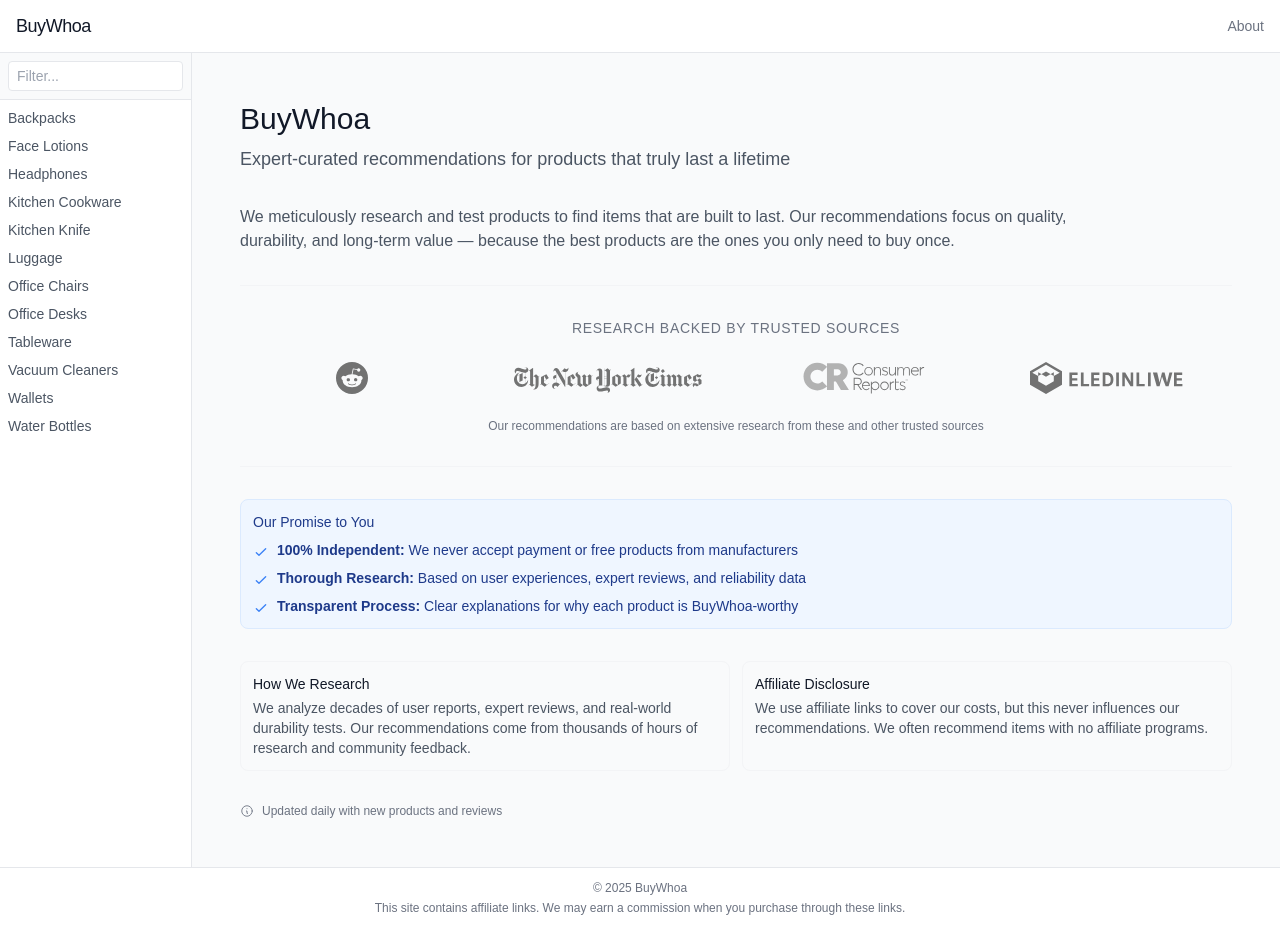
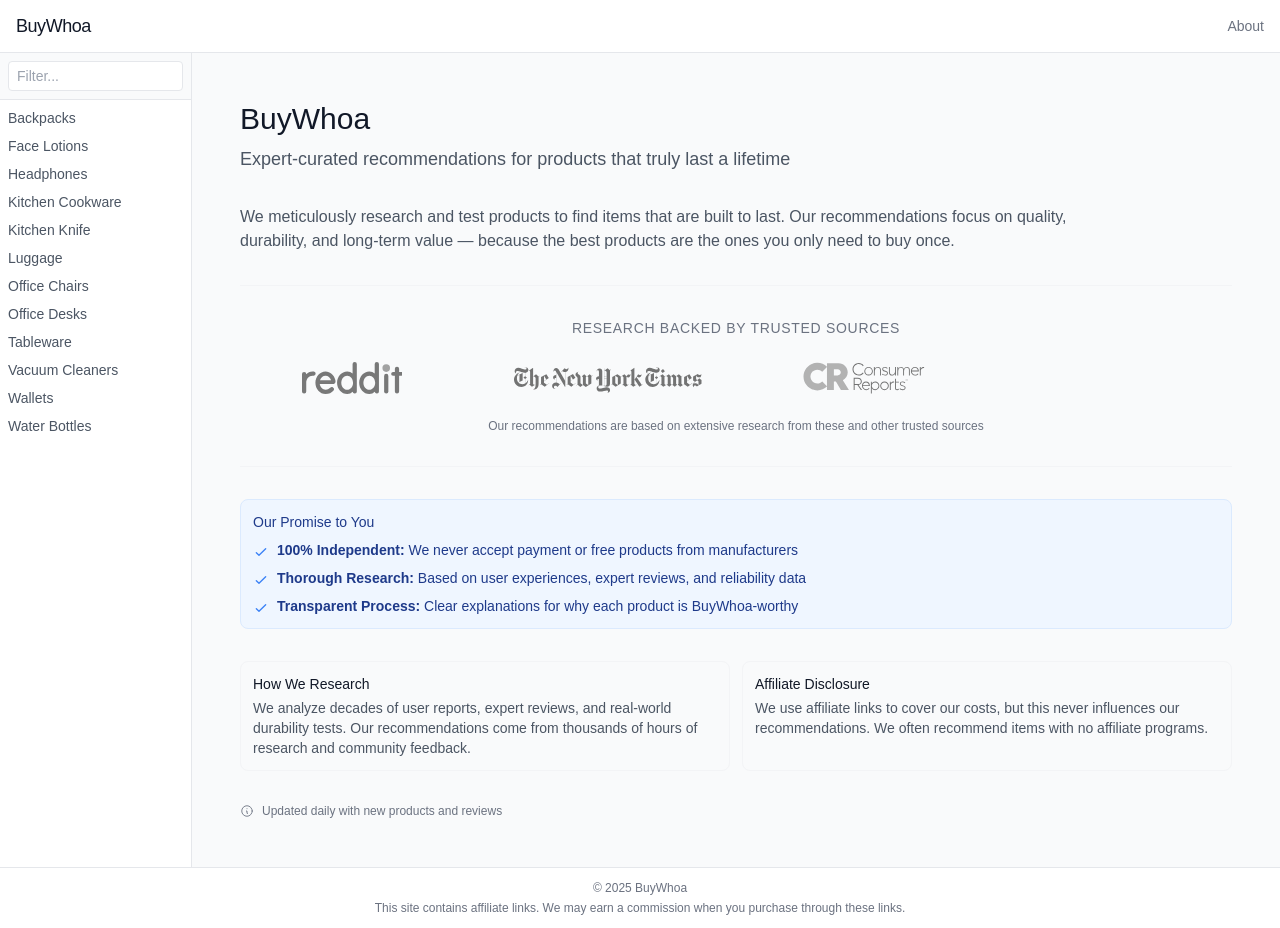
Before and after one commit to SparkyWoo/bifl, a Next.js app: page / in a window 1280 px wide. Built offline with nearby package versions, Linux system fonts and the light colour scheme.

Commit message:
fix logoso

```diff
--- a/app/page.tsx
+++ b/app/page.tsx
@@ -31,8 +31,18 @@
           <div className="grid grid-cols-2 md:grid-cols-4 gap-8 items-center justify-items-center">
             {/* Reddit */}
             <div className="grayscale opacity-60 hover:opacity-100 transition-opacity">
-              <svg className="h-8" viewBox="0 0 24 24" fill="currentColor">
-                <path d="M12 0A12 12 0 0 0 0 12a12 12 0 0 0 12 12 12 12 0 0 0 12-12A12 12 0 0 0 12 0zm5.01 4.744c.688 0 1.25.561 1.25 1.249a1.25 1.25 0 0 1-2.498.056l-2.597-.547-.8 3.747c1.824.07 3.48.632 4.674 1.488.308-.309.73-.491 1.207-.491.968 0 1.754.786 1.754 1.754 0 .716-.435 1.333-1.01 1.614a3.111 3.111 0 0 1 .042.52c0 2.694-3.13 4.87-7.004 4.87-3.874 0-7.004-2.176-7.004-4.87 0-.183.015-.366.043-.534A1.748 1.748 0 0 1 4.028 12c0-.968.786-1.754 1.754-1.754.463 0 .898.196 1.207.49 1.207-.883 2.878-1.43 4.744-1.487l.885-4.182a.342.342 0 0 1 .14-.197.35.35 0 0 1 .238-.042l2.906.617a1.214 1.214 0 0 1 1.108-.701zM9.25 12C8.561 12 8 12.562 8 13.25c0 .687.561 1.248 1.25 1.248.687 0 1.248-.561 1.248-1.249 0-.688-.561-1.249-1.249-1.249zm5.5 0c-.687 0-1.248.561-1.248 1.25 0 .687.561 1.248 1.249 1.248.688 0 1.249-.561 1.249-1.249 0-.687-.562-1.249-1.25-1.249zm-5.466 3.99a.327.327 0 0 0-.231.094.33.33 0 0 0 0 .463c.842.842 2.484.913 2.961.913.477 0 2.105-.056 2.961-.913a.361.361 0 0 0 .029-.463.33.33 0 0 0-.464 0c-.547.533-1.684.73-2.512.73-.828 0-1.979-.196-2.512-.73a.326.326 0 0 0-.232-.095z"/>
+              <svg className="h-8" viewBox="0 0 285.484 90.503">
+                <defs>
+                  <style>{`.a{fill:#ff4500;}.b{fill:#222;}`}</style>
+                </defs>
+                <title>Reddit</title>
+                <circle className="a" cx="238.236" cy="17.302" r="10.647"/>
+                <path className="b" d="M86.817,62.554c5.183,0,8.2-3.876,7.976-7.69a25.549,25.549,0,0,0-.534-4.292C91.081,36.8,79.879,26.619,66.546,26.619c-15.8,0-28.615,14.3-28.615,31.942S50.743,90.5,66.546,90.5c9.9,0,16.97-3.605,22.116-9.256a6.154,6.154,0,0,0-1.012-9.2c-2.485-1.727-5.631-1.145-7.943.807-2.207,1.863-6.423,5.676-13.161,5.676-8.048,0-14.761-6.859-16.3-15.971ZM66.546,38.6c7.243,0,13.4,5.556,15.687,13.309H50.86C53.144,44.153,59.3,38.6,66.546,38.6Z"/>
+                <path className="b" d="M38.6,32.81a5.986,5.986,0,0,0-5-5.9c-8.721-1.315-16.873,1.941-21.615,7.836v-.8A5.989,5.989,0,1,0,0,33.939v49.01a6.145,6.145,0,0,0,5.619,6.212,5.989,5.989,0,0,0,6.359-5.978V57.9c0-11.188,8.414-20.374,19.96-19.126a5.373,5.373,0,0,0,1.183,0A5.987,5.987,0,0,0,38.6,32.81Z"/>
+                <path className="b" d="M244.225,39.262a5.989,5.989,0,0,0-11.978,0V83.183a5.989,5.989,0,0,0,11.978,0Z"/>
+                <path className="b" d="M155.053,5.989A5.989,5.989,0,0,0,149.064,0h0a5.989,5.989,0,0,0-5.989,5.989V32.735a20.892,20.892,0,0,0-15.306-6.116c-15.8,0-28.615,14.3-28.615,31.942S111.965,90.5,127.769,90.5a21.154,21.154,0,0,0,15.415-6.193,5.988,5.988,0,0,0,11.869-1.127ZM127.769,78.525c-9.188,0-16.637-8.939-16.637-19.964S118.581,38.6,127.769,38.6s16.636,8.938,16.636,19.964S136.957,78.525,127.769,78.525Z"/>
+                <path className="b" d="M217.606,5.989A5.989,5.989,0,0,0,211.617,0h0a5.989,5.989,0,0,0-5.989,5.989V32.735a20.889,20.889,0,0,0-15.306-6.116c-15.8,0-28.614,14.3-28.614,31.942S174.519,90.5,190.322,90.5a21.156,21.156,0,0,0,15.416-6.193,5.987,5.987,0,0,0,11.868-1.127ZM190.322,78.525c-9.188,0-16.636-8.939-16.636-19.964S181.134,38.6,190.322,38.6s16.637,8.938,16.637,19.964S199.511,78.525,190.322,78.525Z"/>
+                <path className="b" d="M274.654,83.183V38.6h5.324a5.445,5.445,0,0,0,5.494-4.969,5.325,5.325,0,0,0-5.312-5.679h-5.506V19.5a6.126,6.126,0,0,0-5.591-6.182,5.989,5.989,0,0,0-6.387,5.976v8.651h-4.959a5.445,5.445,0,0,0-5.495,4.97,5.324,5.324,0,0,0,5.312,5.678h5.142V83.183a5.989,5.989,0,0,0,5.989,5.989h0A5.989,5.989,0,0,0,274.654,83.183Z"/>
               </svg>
               <span className="sr-only">Reddit</span>
             </div>
@@ -153,9 +163,12 @@
             </div>
             {/* DeepMind */}
             <div className="grayscale opacity-60 hover:opacity-100 transition-opacity">
-              <svg className="h-8" viewBox="0 0 180 32" fill="currentColor">
-                <path d="M39.4 10.6h8.2v2.3h-5.5v3.3h5.2v2.3h-5.2v3.4h5.7v2.3h-8.4V10.6zm11.5 0h2.7v11.3h5.5v2.3H50.9V10.6zm10.3 0h8.2v2.3h-5.5v3.3h5.2v2.3h-5.2v3.4h5.7v2.3h-8.4V10.6zm11.5 0h4.4c4.1 0 6.3 2.5 6.3 6.8 0 4.3-2.2 6.8-6.3 6.8h-4.4V10.6zm4.4 11.3c2.4 0 3.6-1.5 3.6-4.5s-1.2-4.5-3.6-4.5h-1.7v9h1.7zm9.1-11.3h2.7v13.6h-2.7V10.6zm6.1 0h2.9l5.5 9.1V10.6h2.5v13.6h-2.7l-5.7-9.3v9.3h-2.5V10.6zm14.2 0h2.7v11.3h5.5v2.3h-8.2V10.6zm11.5 0h2.7v13.6h-2.7V10.6zm6.1 0h3.1l2.4 9.8 2.4-9.8h2.6l2.4 9.8 2.4-9.8h3l-3.8 13.6h-2.9L132 14.5l-2.4 9.7h-2.9l-3.8-13.6zm19.9 0h8.2v2.3h-5.5v3.3h5.2v2.3h-5.2v3.4h5.7v2.3h-8.4V10.6z"/>
-                <path fillRule="evenodd" clipRule="evenodd" d="M16 0L0 9.2v13.6L16 32l16-9.2V9.2L16 0zm0 2.8l13.7 7.9-5.9 3.4-7.8-4.5-7.8 4.5-5.9-3.4L16 2.8zm0 20.9l-7.8-4.5v-9l7.8 4.5 7.8-4.5v9l-7.8 4.5z"/>
+              <svg className="h-8" viewBox="0 0 2201 363">
+                <style>{`.a{fill:#ff4500;}.b{fill:#222;}`}</style>
+                <g transform="matrix(1.56256,0,0,1.56256,-311.225,1.5989e-14)">
+                  <path d="M39.4 10.6h8.2v2.3h-5.5v3.3h5.2v2.3h-5.2v3.4h5.7v2.3h-8.4V10.6zm11.5 0h2.7v11.3h5.5v2.3H50.9V10.6zm10.3 0h8.2v2.3h-5.5v3.3h5.2v2.3h-5.2v3.4h5.7v2.3h-8.4V10.6zm11.5 0h4.4c4.1 0 6.3 2.5 6.3 6.8 0 4.3-2.2 6.8-6.3 6.8h-4.4V10.6zm4.4 11.3c2.4 0 3.6-1.5 3.6-4.5s-1.2-4.5-3.6-4.5h-1.7v9h1.7zm9.1-11.3h2.7v13.6h-2.7V10.6zm6.1 0h2.9l5.5 9.1V10.6h2.5v13.6h-2.7l-5.7-9.3v9.3h-2.5V10.6zm14.2 0h2.7v11.3h5.5v2.3h-8.2V10.6zm11.5 0h2.7v13.6h-2.7V10.6zm6.1 0h3.1l2.4 9.8 2.4-9.8h2.6l2.4 9.8 2.4-9.8h3l-3.8 13.6h-2.9L132 14.5l-2.4 9.7h-2.9l-3.8-13.6zm19.9 0h8.2v2.3h-5.5v3.3h5.2v2.3h-5.2v3.4h5.7v2.3h-8.4V10.6z"/>
+                  <path fillRule="evenodd" clipRule="evenodd" d="M16 0L0 9.2v13.6L16 32l16-9.2V9.2L16 0zm0 2.8l13.7 7.9-5.9 3.4-7.8-4.5-7.8 4.5-5.9-3.4L16 2.8zm0 20.9l-7.8-4.5v-9l7.8 4.5 7.8-4.5v9l-7.8 4.5z"/>
+                </g>
               </svg>
               <span className="sr-only">DeepMind</span>
             </div>
```
